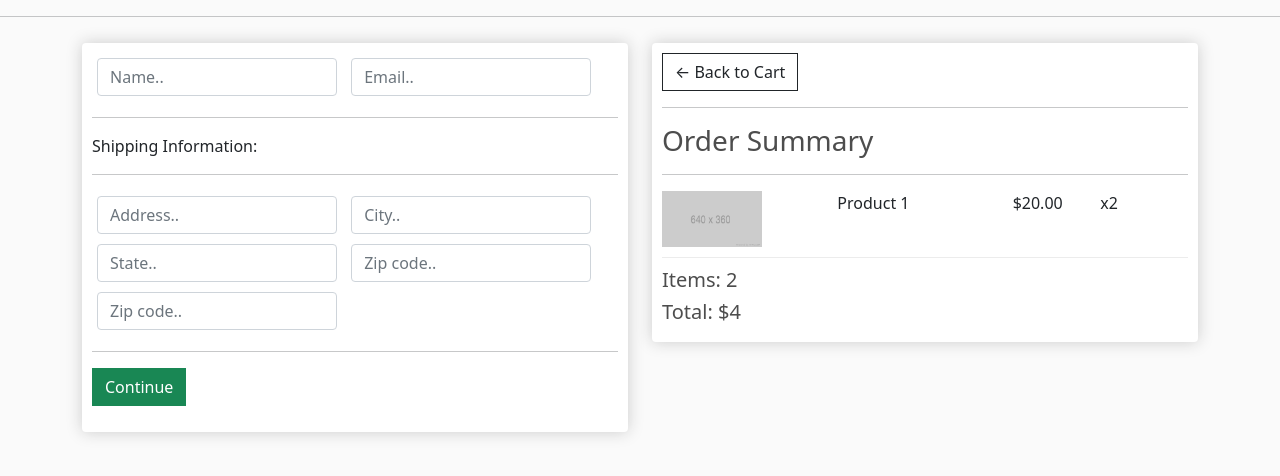
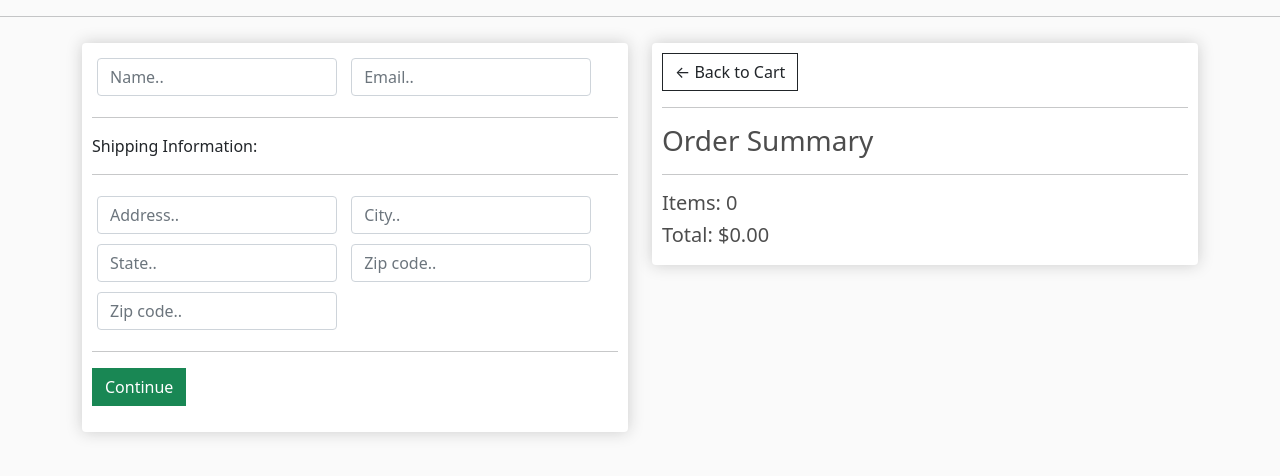
Before and after one commit to mohammedshajin/More-ecommerce, a Django app: page /checkout in a window 1280 px wide. Shown: the part 95-571 px from the top of the page. Run offline with Django 3.2, Linux system fonts and the light colour scheme.

Commit message:
cart and checkout

```diff
--- a/more/settings.py
+++ b/more/settings.py
@@ -37,7 +37,7 @@ INSTALLED_APPS = [
     'django.contrib.sessions',
     'django.contrib.messages',
     'django.contrib.staticfiles',
-    'store'
+    'store.apps.StoreConfig'
 ]
 
 MIDDLEWARE = [
--- a/store/templates/store/cart.html
+++ b/store/templates/store/cart.html
@@ -12,8 +12,8 @@
                <br>
                <table class="table">
                     <tr>
-                         <th><h5>Items: <strong>3</strong></h5></th>
-                         <th><h5>Total:<strong> $42</strong></h5></th>
+                         <th><h5>Items: <strong>{{order.get_cart_items}}</strong></h5></th>
+                         <th><h5>Total:<strong> ${{order.get_cart_total|floatformat:2}}</strong></h5></th>
                          <th>
                               <a  style="float:right; margin:5px;" class="btn btn-success" href="{% url 'checkout' %}">Checkout</a>
                          </th>
@@ -44,7 +44,7 @@
                               <img class="chg-quantity" src="{% static  'images/arrow-down.png' %}">
                          </div>
                     </div>
-                    <div style="flex:1"><p>$32</p></div>
+                    <div style="flex:1"><p>${{item.get_total}}</p></div>
                </div>
                {% endfor %}
 
--- a/store/templates/store/checkout.html
+++ b/store/templates/store/checkout.html
@@ -53,14 +53,16 @@
                <hr>
                <h3>Order Summary</h3>
                <hr>
+               {% for item in items %}
                <div class="cart-row">
-                    <div style="flex:2"><img class="row-image" src="{% static 'images/placeholder.png' %}"></div>
-                    <div style="flex:2"><p>Product 1</p></div>
-                    <div style="flex:1"><p>$20.00</p></div>
-                    <div style="flex:1"><p>x2</p></div>
+                    <div style="flex:2"><img class="row-image" src="{{item.product.image.url}}"></div>
+                    <div style="flex:2"><p>{{item.product.name}}</p></div>
+                    <div style="flex:1"><p>${{item.product.price|floatformat:2}}</p></div>
+                    <div style="flex:1"><p>{{item.quantity}}</p></div>
                </div>
-               <h5>Items:   2</h5>
-               <h5>Total:   $4</h5>
+               {% endfor %}
+               <h5>Items:   {{order.get_cart_items}}</h5>
+               <h5>Total:   ${{order.get_cart_total|floatformat:2}}</h5>
           </div>
      </div>
 </div>
--- a/store/views.py
+++ b/store/views.py
@@ -10,16 +10,24 @@ def store(request):
 
 def cart(request):
     if request.user.is_authenticated:
-
-            customer= request.user.customer
-            order, created = Order.objects.get_or_create(customer=customer,complete=False)
-            items = order.orderitem_set.all()
+        customer= request.user.customer
+        order, created = Order.objects.filter(customer=customer, complete=False)
+        items = order.orderitem_set.all()
     else:
         items = []
+        order = {'get_cart_total':0, 'get_cart_items':0}
 
-    context = {'items':items}
+    context = {'items':items, 'order':order}
     return render(request, 'store/cart.html', context)
 
 def checkout(request):
-    context = {}
+    if request.user.is_authenticated:
+        customer= request.user.customer
+        order, created = Order.objects.filter(customer=customer, complete=False)
+        items = order.orderitem_set.all()
+    else:
+        items = []
+        order = {'get_cart_total':0, 'get_cart_items':0}
+
+    context = {'items':items, 'order':order}
     return render(request, 'store/checkout.html', context)
```
Also changed, not shown: store/models.py (+17 -0 lines).
